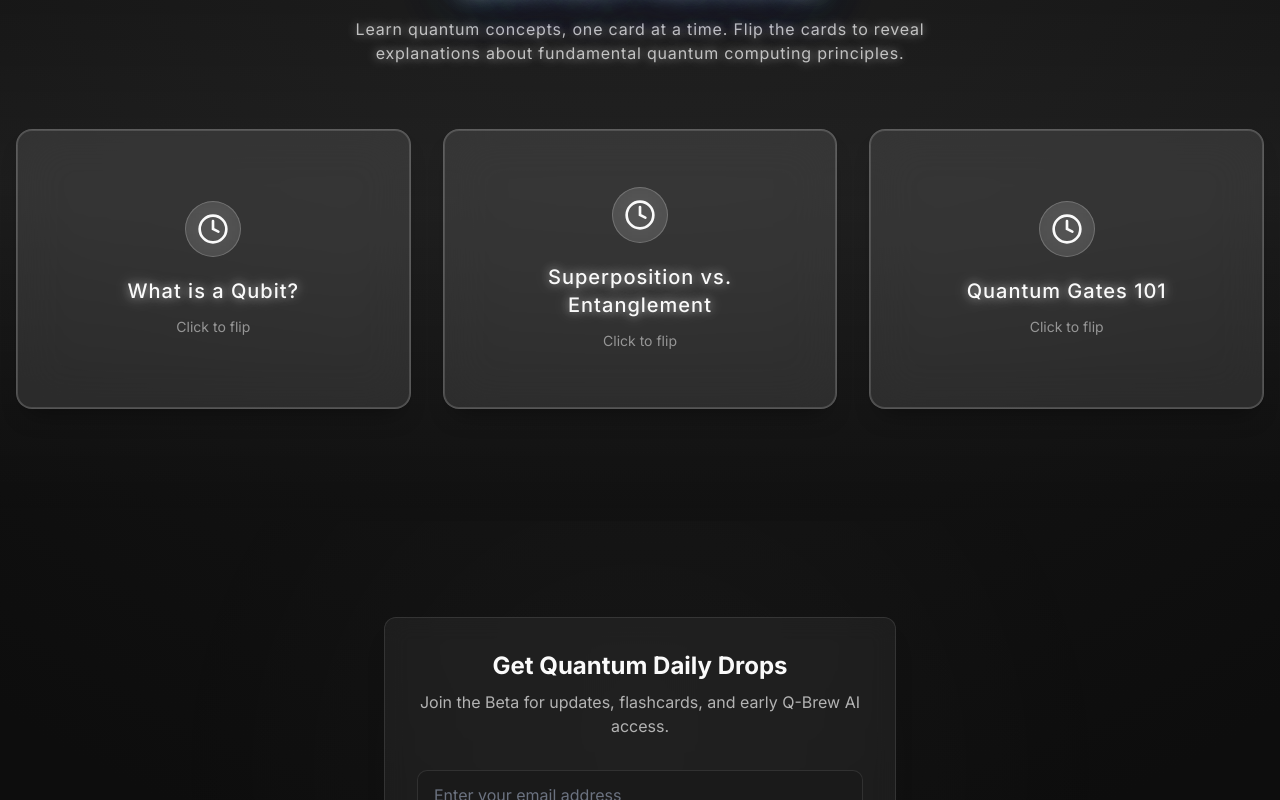
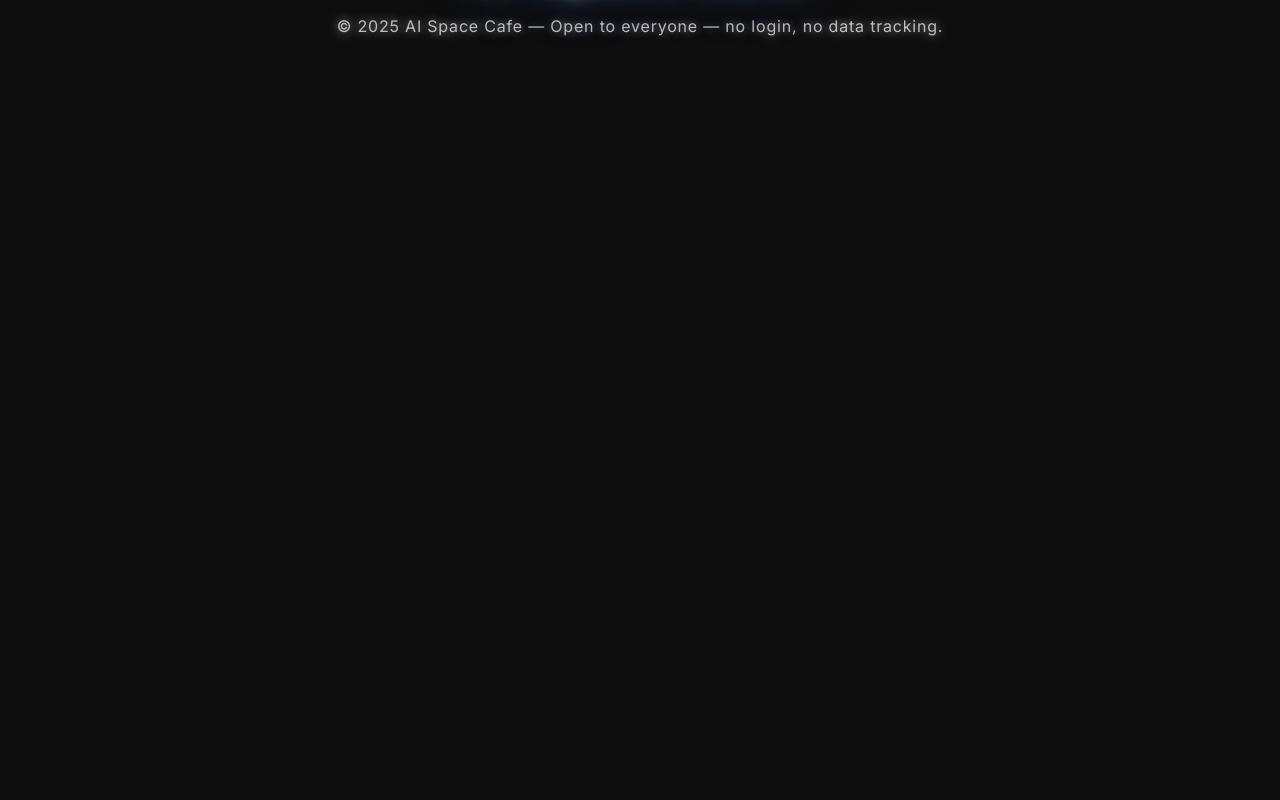
Before and after one commit to zytaai/aispace, a Next.js app: page / in a window 1280 px wide. Shown: the part 1780-2580 px from the top of the page. After the commit the page ends 1882 px from the top, so only its background shows below. Built offline with nearby package versions, Linux system fonts and the light colour scheme.

Commit message:
Add files via upload

```diff
--- a/src/app/page.tsx
+++ b/src/app/page.tsx
@@ -166,8 +166,6 @@ export default function Home() {
       <Navbar />
       <Hero />
       <ChatWindow />
-      <Flashcards />
-      <BetaSignup />
 
       <footer style={{ textAlign: "center", fontSize: "0.9rem", marginTop: "2rem" }} className="py-16 px-4 text-center text-quantum-secondary text-sm border-t border-white/5 relative z-10">
         <div className="max-w-7xl mx-auto">
```
